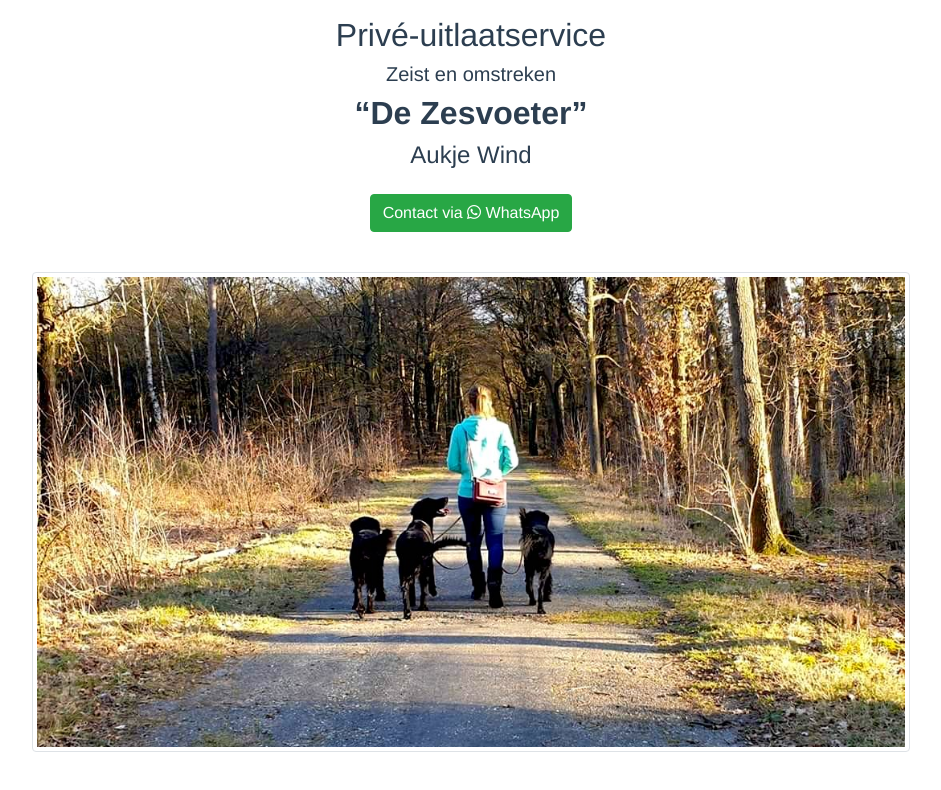
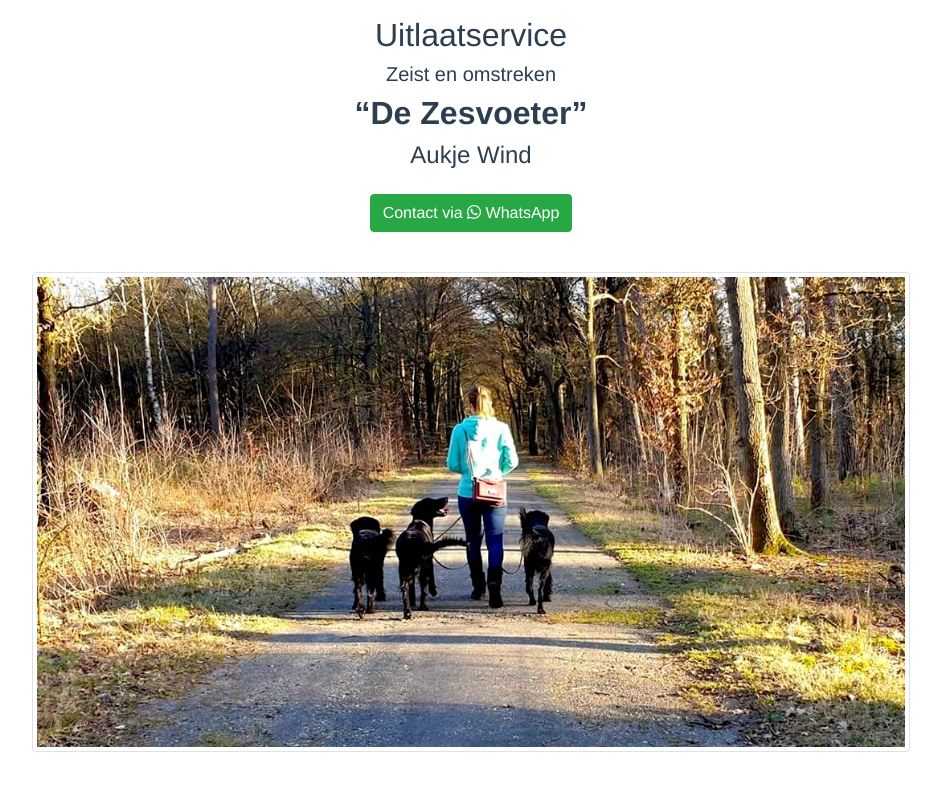
Before and after one commit to WietseWind/Website-Aukje, a Vue app: page / in a window 1280 px wide. Shown: the top 790 px of the page, without its empty margins (169-1110 px from the left). Built offline with nearby package versions, Linux system fonts and the light colour scheme.

Commit message:
No longer privé

```diff
--- a/src/views/Home.vue
+++ b/src/views/Home.vue
@@ -1,6 +1,6 @@
 <template>
   <div class="home">
-    <h2 class="mt-3">Privé-uitlaatservice</h2>
+    <h2 class="mt-3">Uitlaatservice</h2>
     <h5 class="">Zeist en omstreken</h5>
     <h2 class=""><strong><q>De Zesvoeter</q></strong></h2>
     <h4>Aukje Wind</h4>
```
